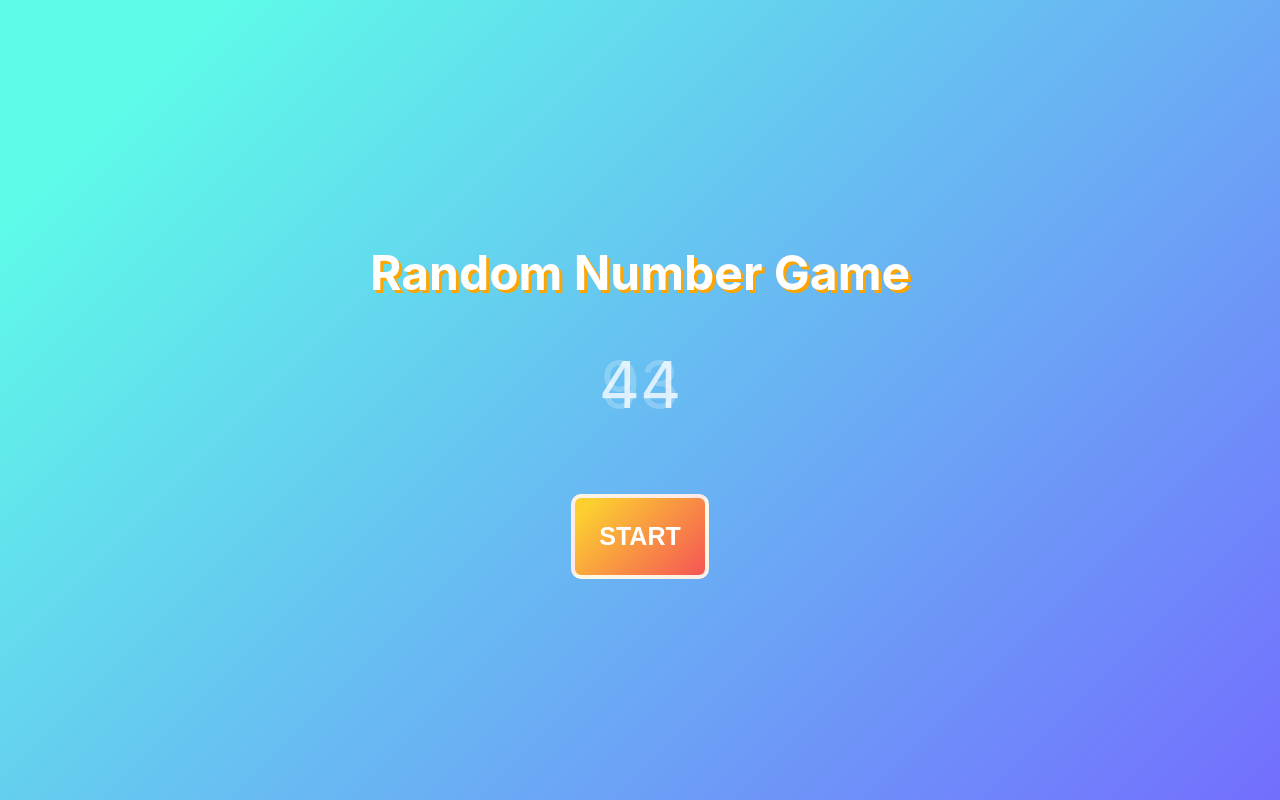
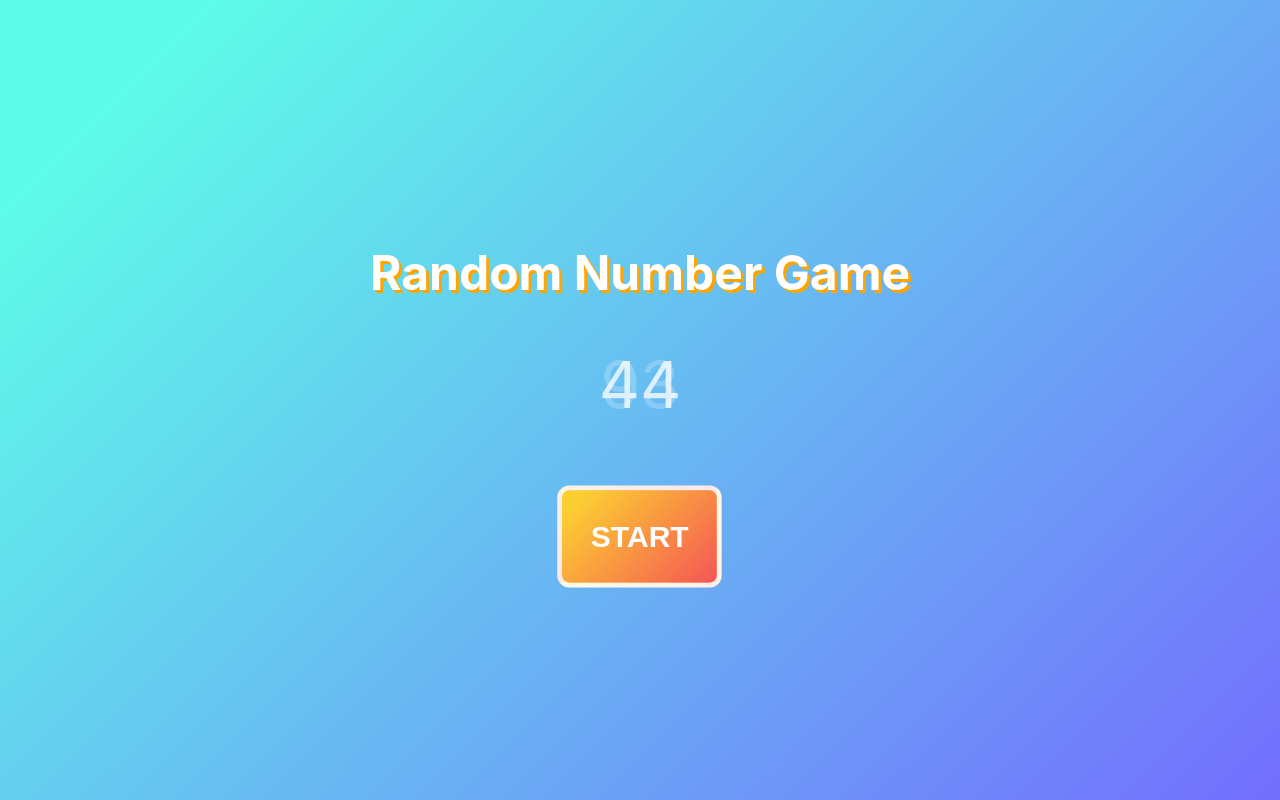
Before and after one commit to ybouhjira/react-number-game, a React (Create React App) app: page / in a window 1280 px wide. In both pictures the pointer is over the button "START". Built offline with nearby package versions, Linux system fonts and the light colour scheme.

Commit message:
feat: add hover effect

```diff
--- a/src/App.scss
+++ b/src/App.scss
@@ -15,6 +15,10 @@
   }
 
   .button {
+    transition: transform 200ms ease;
+    &:hover {
+      transform: scale(1.2);
+    }
     margin: 10px;
     display: inline-block;
     padding: 24px;
@@ -41,9 +45,9 @@
     bottom: 50px;
   }
   .input-group {
-
     height: 50px;
     display: flex;
+
     .number-input {
       padding: 10px;
       border-radius: 10px 0 0 10px;
```
